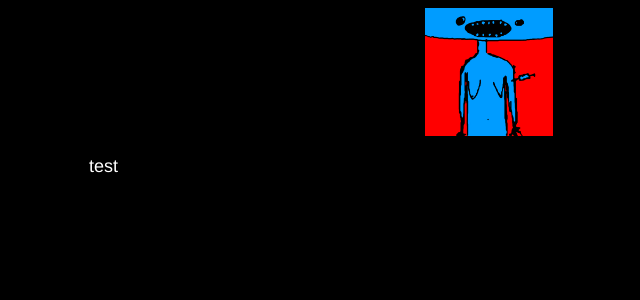
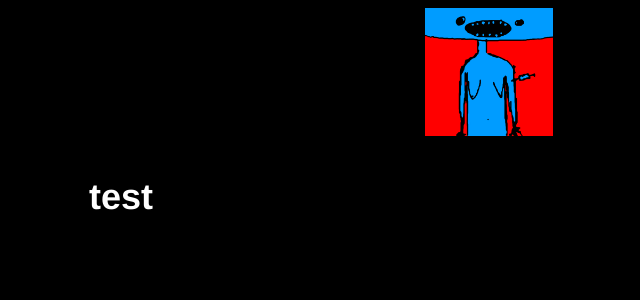
Before and after one commit to freecandyyyy/website, a Jekyll site: the page built from index.html, in a window 1280 px wide. Shown: the top 300 px of the page, without its empty margins (151-791 px from the left). Built offline with Jekyll 4.4.1, drawn with Linux system fonts in a browser that asks for light colours.

Commit message:
Update default.html

```diff
--- a/_layouts/default.html
+++ b/_layouts/default.html
@@ -6,7 +6,10 @@
   </head>
   <body>
     <div class="container">
-    <a href="{{ site.baseurl }}/"><img class="site-avatar" src="{{ site.avatar }}" /></a>
+      <a href="{{ site.baseurl }}/">
+        <img class="site-avatar" src="{{ site.avatar }}" />
+        <h1>
+      </a>
     {{ content }}
     </div>
   </body>
```
